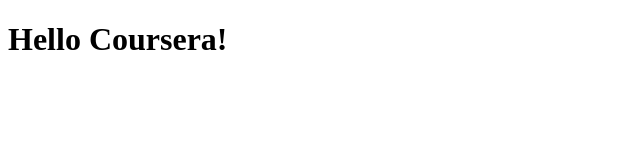
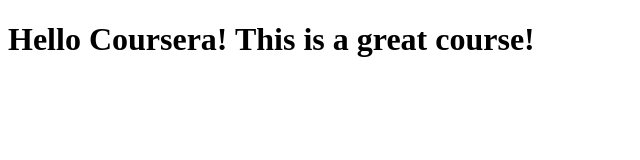
Before and after one commit to akshithsriram/Coursera-test, a plain HTML site: page site/index.html in a window 1280 px wide. Shown: the whole page, without its empty margins (0-640 px from the left). Drawn offline with Linux system fonts and the light colour scheme.

Commit message:
Second Commit

```diff
--- a/site/index.html
+++ b/site/index.html
@@ -4,6 +4,6 @@
 	<title>Hello Coursera!</title>
 </head>
 <body>
-<h1> Hello Coursera! </h1>
+<h1> Hello Coursera! This is a great course!</h1>
 </body>
 </html>
```
